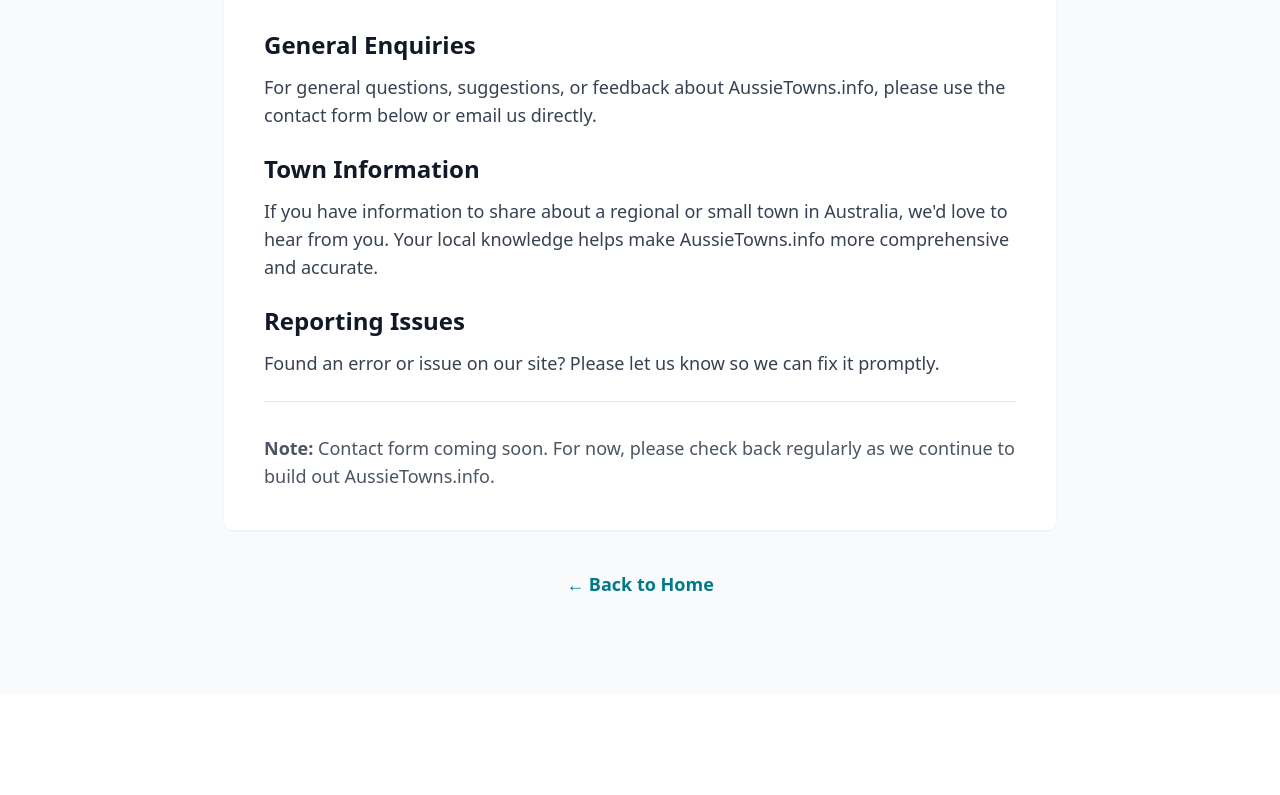
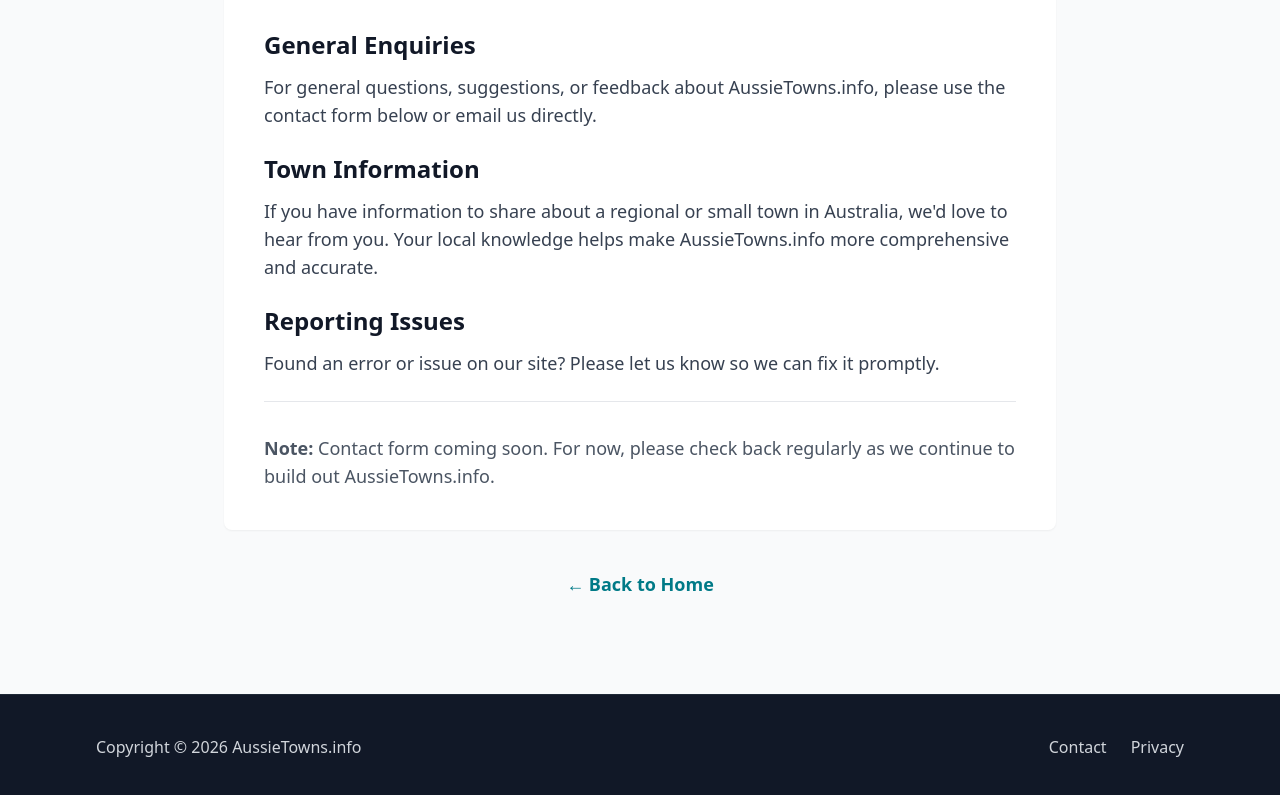
Before and after one commit to the-zedman/aussie-towns, a Next.js app: page /contact in a window 1280 px wide. Shown: the part 279-1074 px from the top of the page. Before the commit the page ends 973 px from the top, so only its background shows below. Built offline with nearby package versions, Linux system fonts and the light colour scheme.

Commit message:
Add footer component and rule: All pages must have standard footer

```diff
--- /dev/null
+++ b/app/components/Footer.tsx
@@ -0,0 +1,17 @@
+export default function Footer() {
+  return (
+    <footer className="bg-gray-900 text-gray-300 py-8 sm:py-10 border-t border-gray-800">
+      <div className="max-w-6xl mx-auto px-4 sm:px-6 lg:px-8">
+        <div className="flex flex-col sm:flex-row justify-between items-center gap-4 sm:gap-0">
+          <p className="text-sm sm:text-base">
+            Copyright © {new Date().getFullYear()} AussieTowns.info
+          </p>
+          <nav className="flex gap-4 sm:gap-6 text-sm sm:text-base">
+            <a href="/contact" className="hover:text-white transition-colors">Contact</a>
+            <a href="/privacy" className="hover:text-white transition-colors">Privacy</a>
+          </nav>
+        </div>
+      </div>
+    </footer>
+  )
+}
--- a/app/contact/page.tsx
+++ b/app/contact/page.tsx
@@ -1,5 +1,6 @@
 import type { Metadata } from 'next'
 import Link from 'next/link'
+import Footer from '../components/Footer'
 
 export const metadata: Metadata = {
   title: 'Contact Us | AussieTowns.info',
@@ -77,6 +78,8 @@
           </div>
         </div>
       </main>
+
+      <Footer />
     </>
   )
 }
--- a/app/page.tsx
+++ b/app/page.tsx
@@ -1,5 +1,6 @@
 import Image from 'next/image'
 import type { Metadata } from 'next'
+import Footer from './components/Footer'
 
 export const metadata: Metadata = {
   title: 'Discover Australia\'s Hidden Towns | AussieTowns.info',
@@ -71,20 +72,7 @@
         </section>
       </main>
 
-      {/* Footer */}
-      <footer className="bg-gray-900 text-gray-300 py-8 sm:py-10 border-t border-gray-800">
-        <div className="max-w-6xl mx-auto px-4 sm:px-6 lg:px-8">
-          <div className="flex flex-col sm:flex-row justify-between items-center gap-4 sm:gap-0">
-            <p className="text-sm sm:text-base">
-              Copyright © {new Date().getFullYear()} AussieTowns.info
-            </p>
-            <nav className="flex gap-4 sm:gap-6 text-sm sm:text-base">
-              <a href="/contact" className="hover:text-white transition-colors">Contact</a>
-              <a href="/privacy" className="hover:text-white transition-colors">Privacy</a>
-            </nav>
-          </div>
-        </div>
-      </footer>
+      <Footer />
 
       {/* Structured Data */}
       <script
--- a/app/privacy/page.tsx
+++ b/app/privacy/page.tsx
@@ -1,5 +1,6 @@
 import type { Metadata } from 'next'
 import Link from 'next/link'
+import Footer from '../components/Footer'
 
 export const metadata: Metadata = {
   title: 'Privacy Policy | AussieTowns.info',
```
Also changed, not shown: 1 other file (tests, documents, lock files or other folders).
